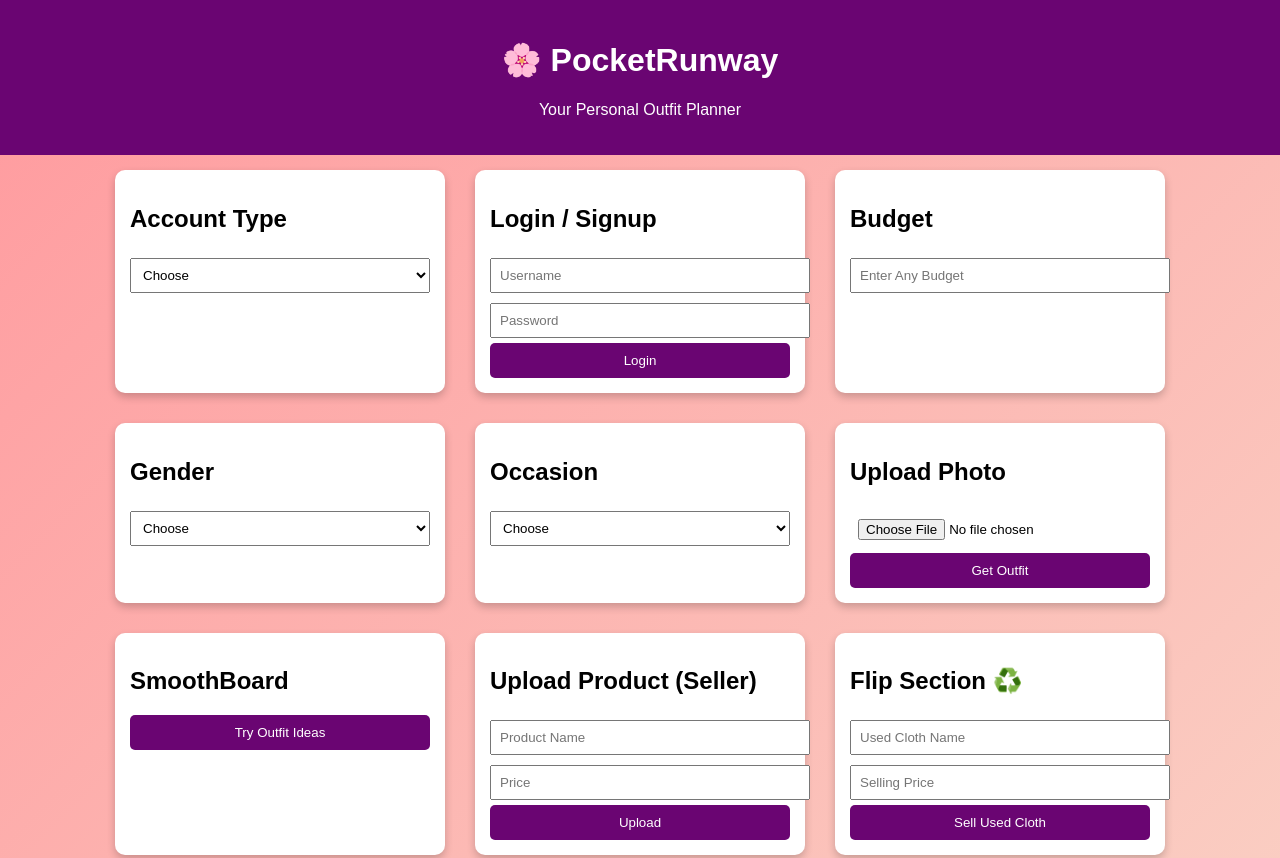
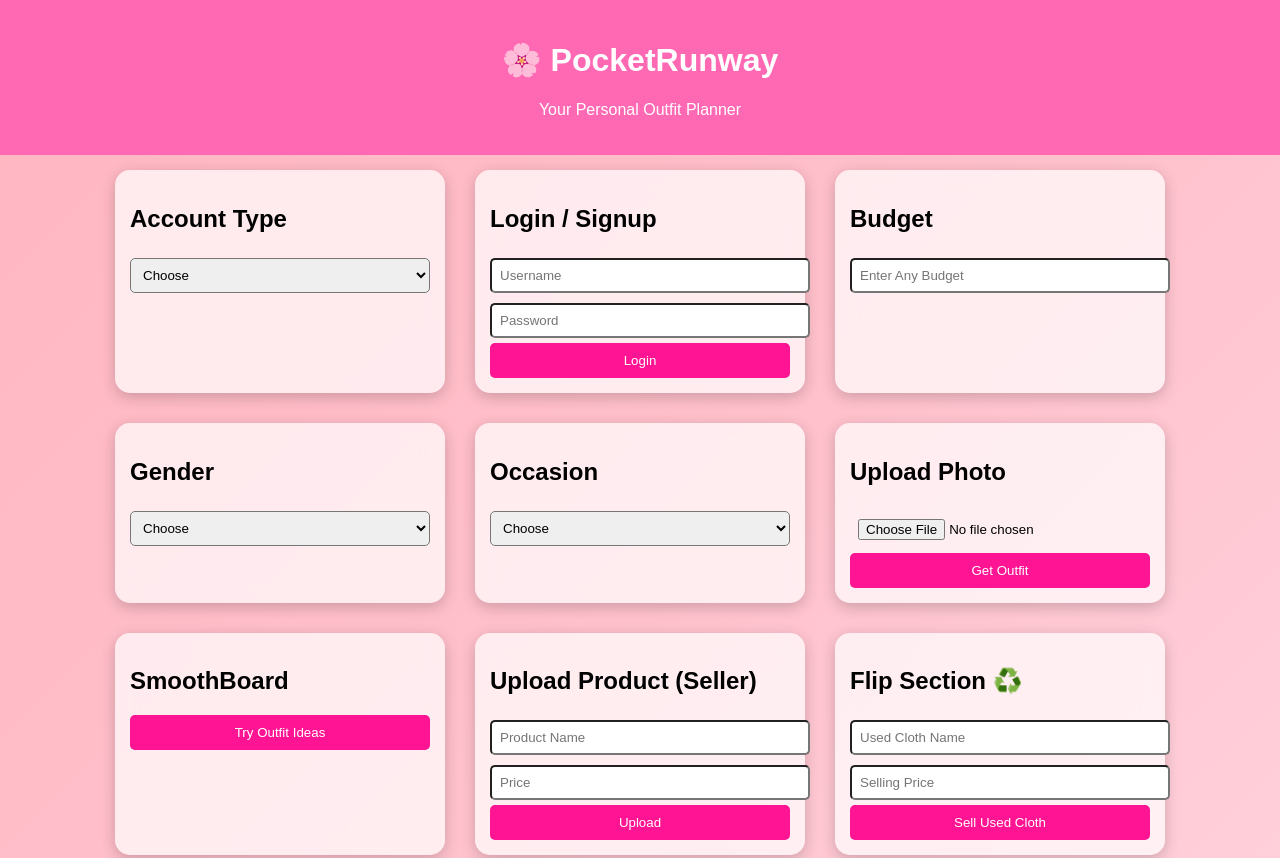
Before and after one commit to sohinigope92-sys/pocketrunway, a plain HTML site: page index.html in a window 1280 px wide. Shown: the top 858 px of the page. Drawn offline with Linux system fonts and the light colour scheme.

Commit message:
Update style.css

```diff
--- a/style.css
+++ b/style.css
@@ -1,11 +1,11 @@
-body {
+body{
 margin:0;
-font-family: Arial;
-background: linear-gradient(135deg,#ff9a9e,#fad0c4);
+font-family:Arial;
+background:linear-gradient(135deg,#ffb6c1,#ffc0cb,#ffd1dc);
 }
 
 header{
-background:#6a0572;
+background:#ff69b4;
 color:white;
 text-align:center;
 padding:20px;
@@ -18,22 +18,24 @@ justify-content:center;
 }
 
 .card{
-background:white;
+background:rgba(255,255,255,0.7);
+backdrop-filter:blur(10px);
 width:300px;
 margin:15px;
 padding:15px;
-border-radius:10px;
-box-shadow:0 4px 8px rgba(0,0,0,0.2);
+border-radius:15px;
+box-shadow:0 4px 15px rgba(0,0,0,0.2);
 }
 
 input,select{
 width:100%;
 padding:8px;
 margin:5px 0;
+border-radius:5px;
 }
 
 button{
-background:#6a0572;
+background:#ff1493;
 color:white;
 border:none;
 padding:10px;
@@ -41,3 +43,7 @@ width:100%;
 cursor:pointer;
 border-radius:5px;
 }
+
+button:hover{
+background:#ff69b4;
+}
```
